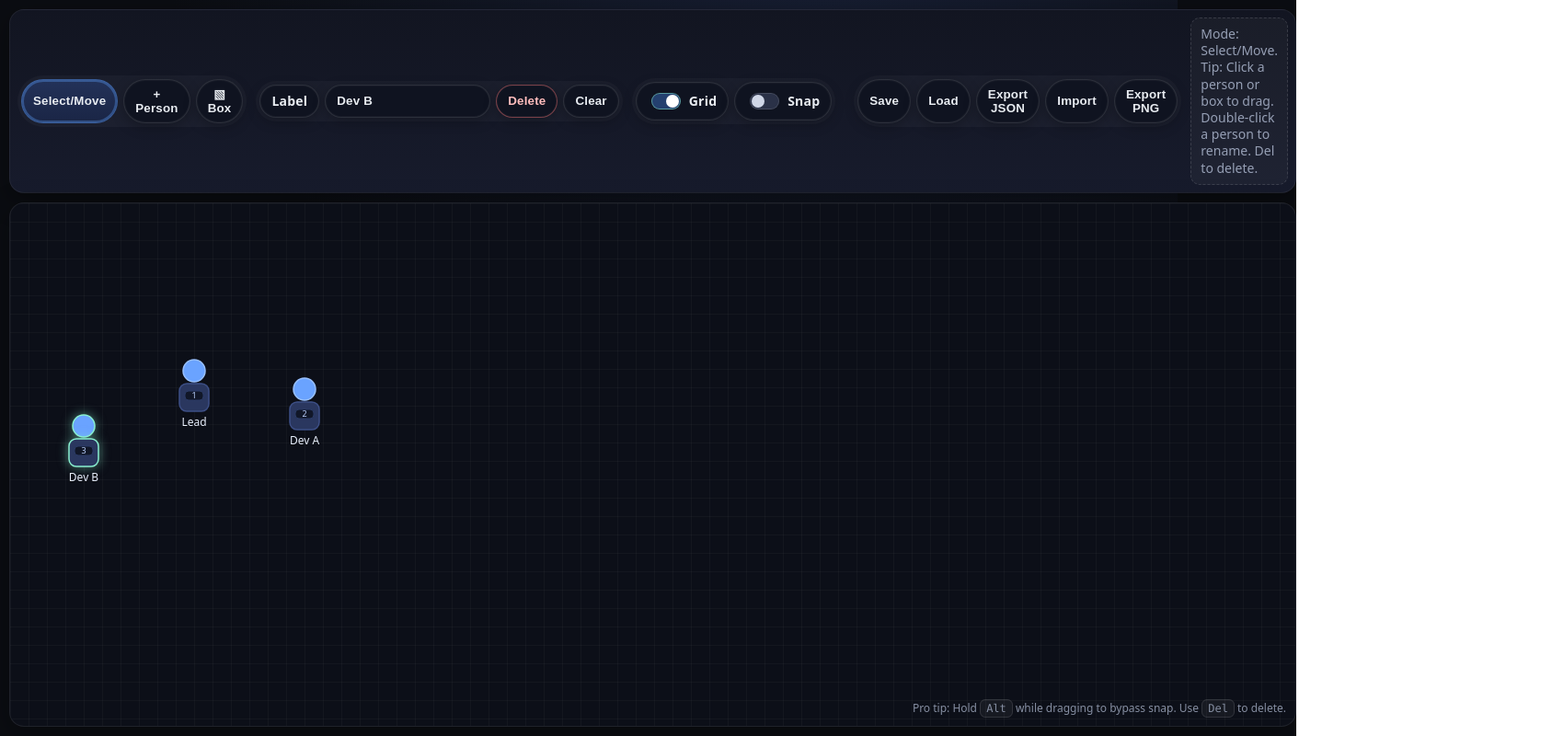
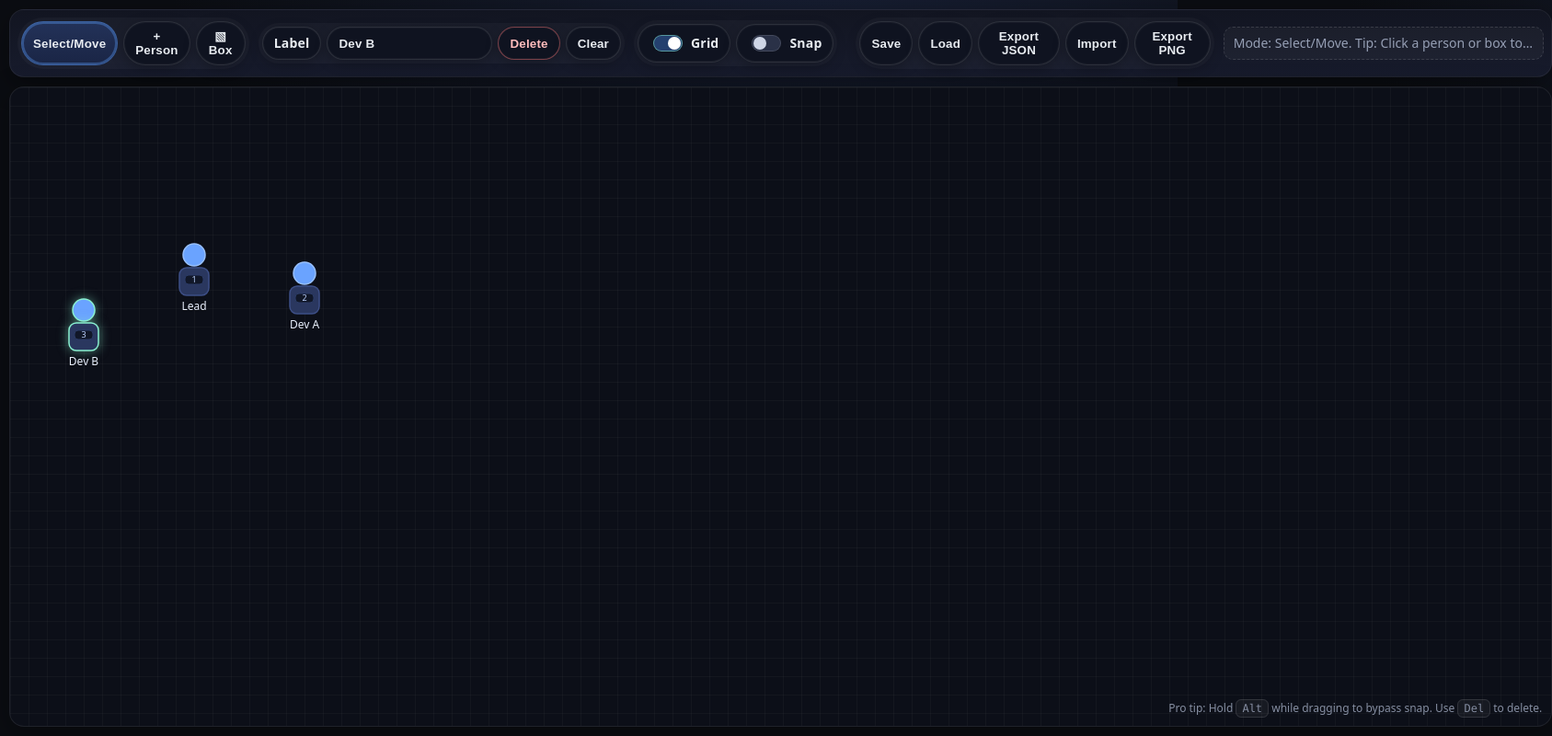
Before and after one commit to huntergdavis/peoplegrid, a plain HTML site: page index.html in a window 1280 px wide. Shown: the whole page at 92% size, 1687 px wide, since content can reach past the window. Drawn offline with Linux system fonts and the light colour scheme.

Commit message:
Updating so no overflow bounding box issues

```diff
--- a/index.html
+++ b/index.html
@@ -82,7 +82,7 @@
 
     .spacer { flex: 1; }
 
-    .hint { color: var(--muted); opacity: .9; background: rgba(255,255,255,0.04); border: 1px dashed rgba(255,255,255,0.15); padding: 8px 10px; border-radius: 10px; font-weight: 500; }
+    .hint { color: var(--muted); opacity: .9; background: rgba(255,255,255,0.04); border: 1px dashed rgba(255,255,255,0.15); padding: 8px 10px; border-radius: 10px; font-weight: 500; white-space: nowrap; overflow: hidden; text-overflow: ellipsis; flex: 0 1 clamp(220px, 30vw, 520px); max-width: clamp(220px, 30vw, 520px); }
 
     .board-wrap {
       position: relative;
```
